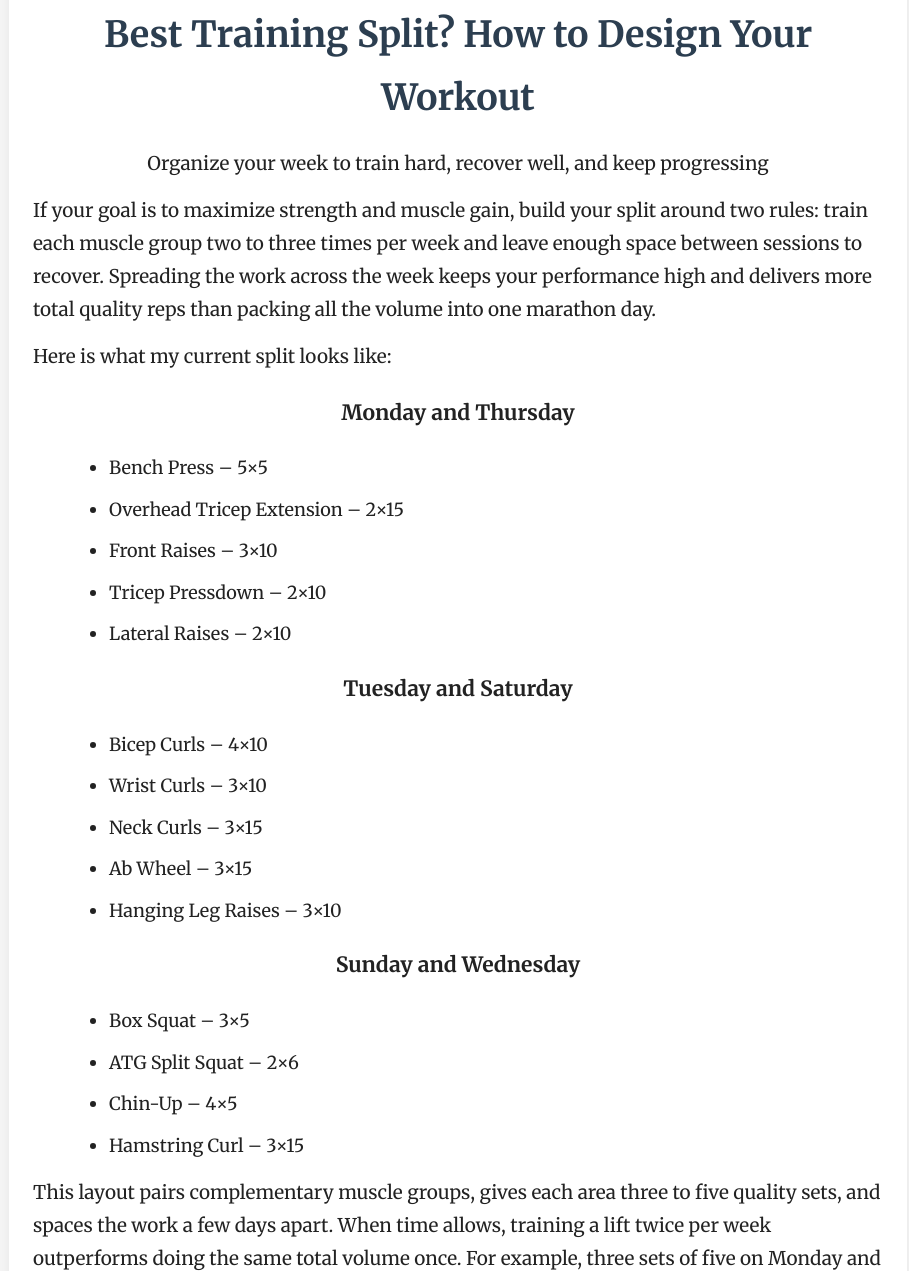
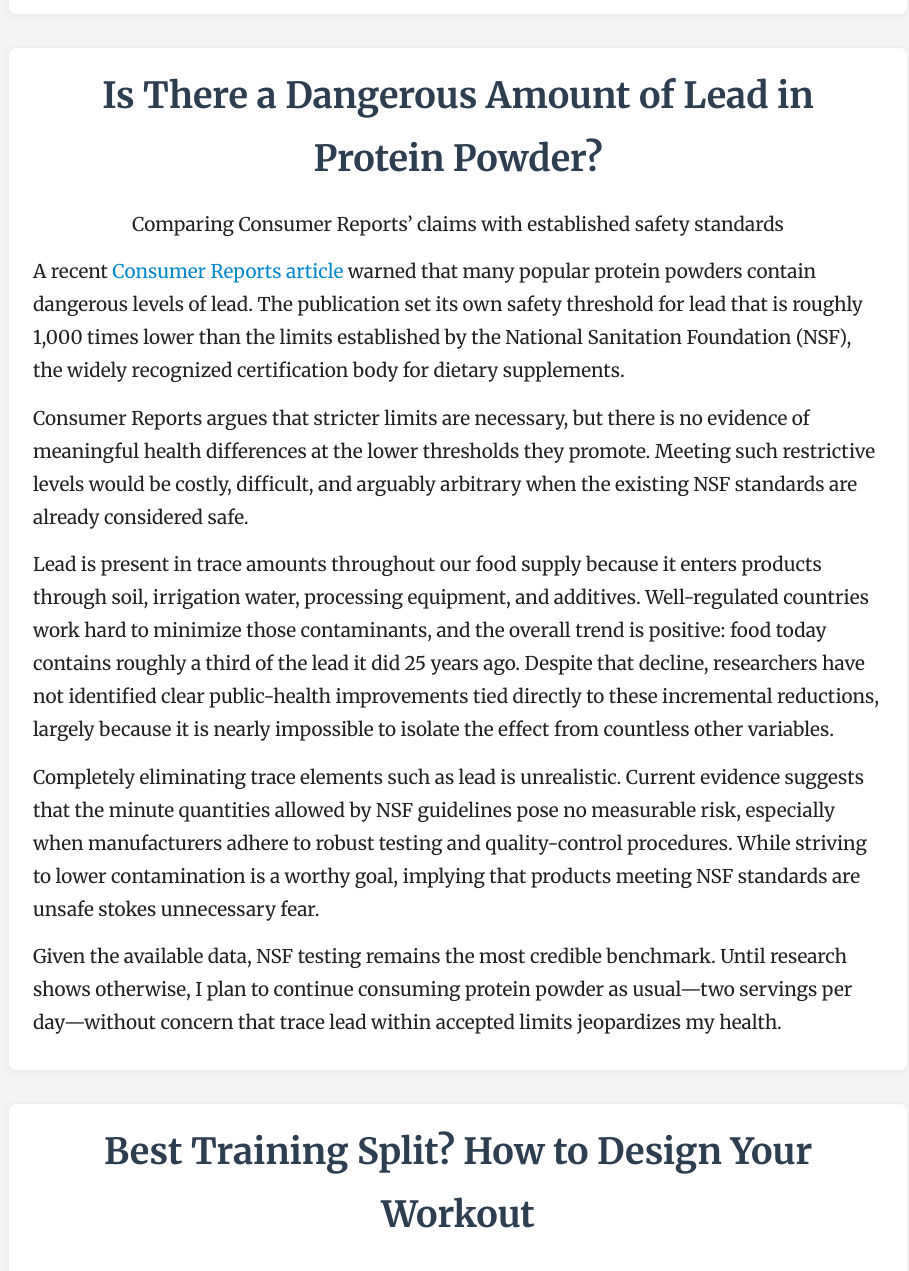
Before and after one commit to mattmcginley7/mattmcginleytraining.netlify.app, a plain HTML site: page articles.html in a window 1280 px wide. Shown: the part 704-1975 px from the top of the page, without its empty margins (182-1091 px from the left). Drawn offline with Linux system fonts and the light colour scheme.

Commit message:
Add lead in protein powder article

```diff
--- a/articles.html
+++ b/articles.html
@@ -35,6 +35,7 @@
         <nav class="article-nav">
             <h2>Jump to an Article</h2>
             <ul>
+                <li><a href="#lead-in-protein-powder">Is There a Dangerous Amount of Lead in Protein Powder?</a></li>
                 <li><a href="#best-training-split">Best Training Split? How to Design Your Workout</a></li>
                 <li><a href="#pump-feels-good">The Pump: Feels Good, but Useless?</a></li>
                 <li><a href="#twinkie-diet">The Twinkie Diet</a></li>
@@ -44,6 +45,15 @@
                 <li><a href="#not-gaining-muscle">Not Gaining Muscle?</a></li>
             </ul>
         </nav>
+        <article id="lead-in-protein-powder">
+            <h2>Is There a Dangerous Amount of Lead in Protein Powder?</h2>
+            <p class="subheading">Comparing Consumer Reports&rsquo; claims with established safety standards</p>
+            <p>A recent <a href="https://www.consumerreports.org/food-safety/high-levels-of-lead-in-protein-powder-and-shakes-a1328083105/" target="_blank" rel="noopener">Consumer Reports article</a> warned that many popular protein powders contain dangerous levels of lead. The publication set its own safety threshold for lead that is roughly 1,000 times lower than the limits established by the National Sanitation Foundation (NSF), the widely recognized certification body for dietary supplements.</p>
+            <p>Consumer Reports argues that stricter limits are necessary, but there is no evidence of meaningful health differences at the lower thresholds they promote. Meeting such restrictive levels would be costly, difficult, and arguably arbitrary when the existing NSF standards are already considered safe.</p>
+            <p>Lead is present in trace amounts throughout our food supply because it enters products through soil, irrigation water, processing equipment, and additives. Well-regulated countries work hard to minimize those contaminants, and the overall trend is positive: food today contains roughly a third of the lead it did 25 years ago. Despite that decline, researchers have not identified clear public-health improvements tied directly to these incremental reductions, largely because it is nearly impossible to isolate the effect from countless other variables.</p>
+            <p>Completely eliminating trace elements such as lead is unrealistic. Current evidence suggests that the minute quantities allowed by NSF guidelines pose no measurable risk, especially when manufacturers adhere to robust testing and quality-control procedures. While striving to lower contamination is a worthy goal, implying that products meeting NSF standards are unsafe stokes unnecessary fear.</p>
+            <p>Given the available data, NSF testing remains the most credible benchmark. Until research shows otherwise, I plan to continue consuming protein powder as usual&mdash;two servings per day&mdash;without concern that trace lead within accepted limits jeopardizes my health.</p>
+        </article>
         <article id="best-training-split">
             <h2>Best Training Split? How to Design Your Workout</h2>
             <p class="subheading">Organize your week to train hard, recover well, and keep progressing</p>
```
